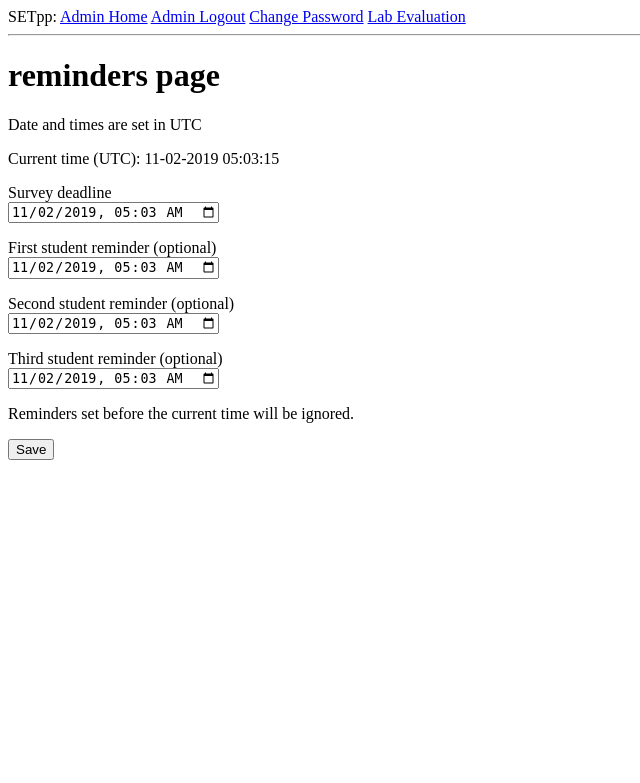
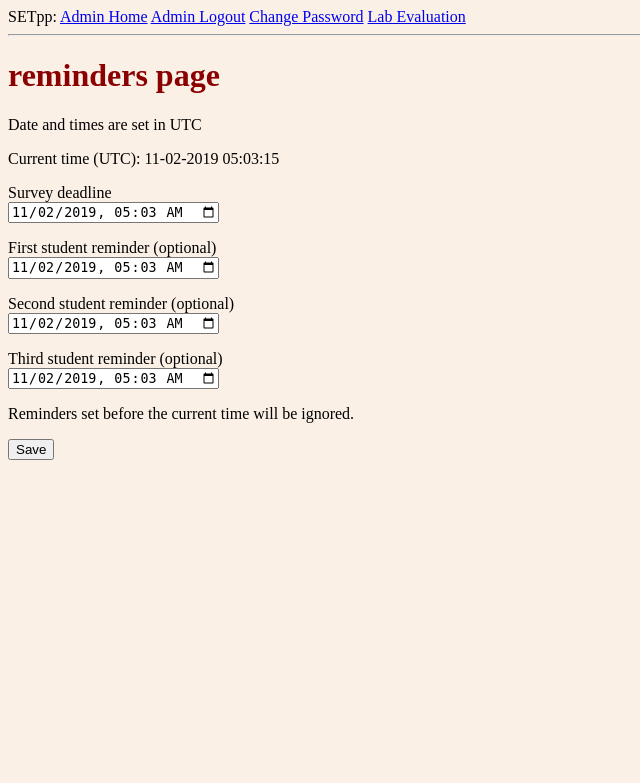
Before and after one commit to ryanku98/SETpp, a Flask app: page /deadline in a window 1280 px wide. Shown: the top 783 px of the page, without its empty margins (0-640 px from the left). Run offline with Flask 2, Linux system fonts and the light colour scheme; the visitor is signed in with stand-in values (Sample User, id 1); data that the repository does not hold is empty; some libraries are stand-ins or nearby versions.

Commit message:
Got CSS working (in static folder)

```diff
--- a/app/__init__.py
+++ b/app/__init__.py
@@ -4,8 +4,10 @@ from flask_sqlalchemy import SQLAlchemy
 from flask_migrate import Migrate
 from flask_login import LoginManager
 from flask_mail import Mail
+import os
 
-application = Flask(__name__)
+static_folder = os.path.abspath('static')
+application = Flask(__name__, static_folder = static_folder)
 app = application
 app.config.from_object(Config)
 db = SQLAlchemy(app)  #db object that represents the database
--- a/app/templates/base.html
+++ b/app/templates/base.html
@@ -1,6 +1,7 @@
 <!-- <!DOCTYPE html> -->
 <html lang="en" dir="ltr">
   <head>
+    <link rel="stylesheet" type="text/css" href="{{url_for('static', filename='style.css') }}">
     <meta charset="utf-8">
     {% if title %}
     <title>{{ title }} - SETpp</title>
--- /dev/null
+++ b/static/style.css
@@ -0,0 +1,7 @@
+body {
+    background-color: linen;
+}
+
+h1 {
+  color: darkred;
+}
```
